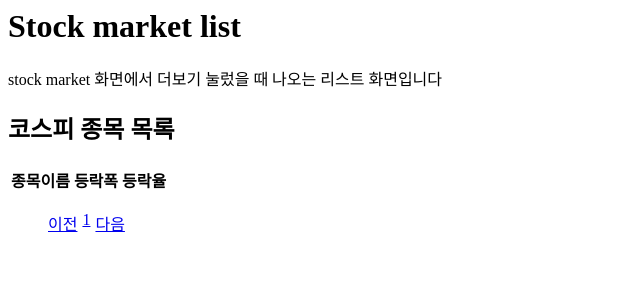
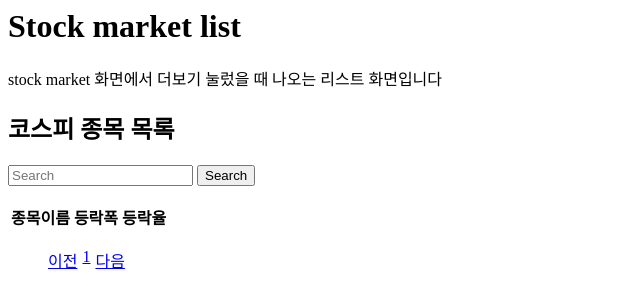
Before and after one commit to PEOPLESPACE-TEAMA/fastai-adventure, a Django app: page /market-list-cospi/ in a window 1280 px wide. Shown: the top 308 px of the page, without its empty margins (0-640 px from the left). Run offline with Django 3.2, Linux system fonts and the light colour scheme; data that the repository does not hold is empty; parts of the project's set-up code (start-up, migrations or seed data) failed here and were passed over.

Commit message:
각 페이지별 검색 후 url 통합

```diff
--- a/stock/templates/stock/market.html
+++ b/stock/templates/stock/market.html
@@ -13,7 +13,7 @@
 
 
     <br>
-    <form class="form-inline my-2 my-lg-0" action="{% url 'search' %}" method="post">
+    <form class="form-inline my-2 my-lg-0" action="{% url 'market_list_for_search' %}" method="post">
         {% csrf_token %}
         <input class="form-control mr-sm-2" type="search" placeholder="Search" aria-label="Search" name="q" value="{{q}}">
         <button class="btn btn-outline-success my-2 my-sm-0" type="submit">Search</button>
--- a/stock/templates/stock/market_list_cospi.html
+++ b/stock/templates/stock/market_list_cospi.html
@@ -17,6 +17,13 @@
     <p>stock market 화면에서 더보기 눌렀을 때 나오는 리스트 화면입니다<p>
 
     <h2 class=cosqi_tile >코스피 종목 목록</h2>
+
+
+    <form class="form-inline my-2 my-lg-0" action="{% url 'market_list_for_search' %}" method="post">
+        {% csrf_token %}
+        <input class="form-control mr-sm-2" type="search" placeholder="Search" aria-label="Search" name="q" value="{{q}}">
+        <button class="btn btn-outline-success my-2 my-sm-0" type="submit">Search</button>
+    </form>
 
     <!-- <span>종목이름 <span>등락폭</span> <span>등락율(상승/하락)</span> -->
     <div class="container my-3">
--- a/stock/templates/stock/search.html
+++ b/stock/templates/stock/market_list_for_search.html
@@ -1,5 +1,5 @@
 <body>
-    <form class="form-inline my-2 my-lg-0" action="{% url 'search' %}" method="post">
+    <form class="form-inline my-2 my-lg-0" action="{% url 'market_list_for_search' %}" method="post">
         {% csrf_token %}
         <input class="form-control mr-sm-2" type="search" placeholder="Search" aria-label="Search" name="q" value="{{q}}">
         <button class="btn btn-outline-success my-2 my-sm-0" type="submit">Search</button>
@@ -13,7 +13,9 @@
             <div class="container">
                 <div class="card">
                     <div class="card-body">
-                        <p>{{ stock.company_name }}, {{ stock.stock_code }}</p>
+                        <a class = wow href="{% url 'stock_detail' stock_code=stock.stock_code %}">{{ stock.company_name }}</a><span>{{ stock.stock_code }}</span>
+
+</p>
                     </div>
                 </div>
             </div>
--- a/stock/urls.py
+++ b/stock/urls.py
@@ -9,10 +9,10 @@ urlpatterns = [
     path('login/', views.login, name='login'),
     path('logout/', views.logout, name='logout'),
     path('bookmark-list/', views.bookmark_list, name='bookmark_list'),
-    path('market/', views.market, name='market'), # 기존에 있던 home이 여기에 통합되었습니당 ! 이 uri가 메인페이지 입니다 !!
-    path('market-list-cospi/', views.market_list_cospi, name='market_list_cospi'), # list를 각 마켓별로 보여준다면,, 아마 동일한 url 3개 필요할 듯
+    path('market/', views.market, name='market'), # 해당 uri가 메인페이지 입니다 !!
+    path('search/', views.market_list_for_search, name='market_list_for_search'), # 검색
+    path('market-list-cospi/', views.market_list_cospi, name='market_list_cospi'),
     path('market-list-cosdaq/', views.market_list_cosdaq, name='market_list_cosdaq'),
     path('market-list-nasdaq/', views.market_list_nasdaq, name='market_list_nasdaq'),
     path('stock/<stock_code>/', views.stock_detail, name='stock_detail'),
-    path('search/', views.market, name='search'), # 전체 리스트 url로 넘어가야 할 듯 하다
 ]
--- a/stock/views.py
+++ b/stock/views.py
@@ -64,8 +64,14 @@ def market(request):
     #         pass
     q = request.POST.get('q', "")
     if q:
+        stocks=Stock.objects.all()
         search = stocks.filter(company_name__icontains=q)
-        return render(request, 'stock/search.html', {'stocks' : search, 'q' : q})
+
+        context ={
+            'stocks':search,
+        }
+
+        return render(request, 'stock/market_list_for_search.html', context )
 
     bookmarks = stocks.filter(bookmarked=True).order_by('?')
     increases = stocks.exclude(increase=None).order_by('-increase')[:5]
@@ -83,6 +89,21 @@ def market(request):
 
     return render(request, 'stock/market.html', {'bookmarks': bookmarks, 'increases': increases, 'decreases': decreases,
             'bookmarkchart': bookmarkchart, 'increasechart': increasechart, 'decreasechart': decreasechart})
+
+
+def market_list_for_search(request):
+    q = request.POST.get('q', "")
+    if q:
+        stocks=Stock.objects.all()
+        search = stocks.filter(company_name__icontains=q)
+        context ={
+            'stocks':search,
+        }
+        return render(request, 'stock/market_list_for_search.html', context )
+    else :
+        return render(request, 'stock/market_list_for_search.html')
+
+
 
 def crop_image(self,stock):
     graph = Image.open(self)
@@ -152,12 +173,19 @@ def bookmarkInOut(user,stock):
         bookmark.save()
 
 
-
 def market_list_cospi(request):
     # 데이터 생성 및 업데이트 할 시에만 주석 풀기
     # initial_data_create()
     # data_update_long()
     # data_update_short()
+    q = request.POST.get('q', "")
+    if q:
+        stocks=Stock.objects.all()
+        search = stocks.filter(company_name__icontains=q).filter(stock_type='S')
+        context ={
+            'stocks':search,
+        }
+        return render(request, 'stock/market_list_for_search.html', context )
 
     stocks = Stock.objects.all().filter(stock_type='S').order_by('company_name')
 
```
